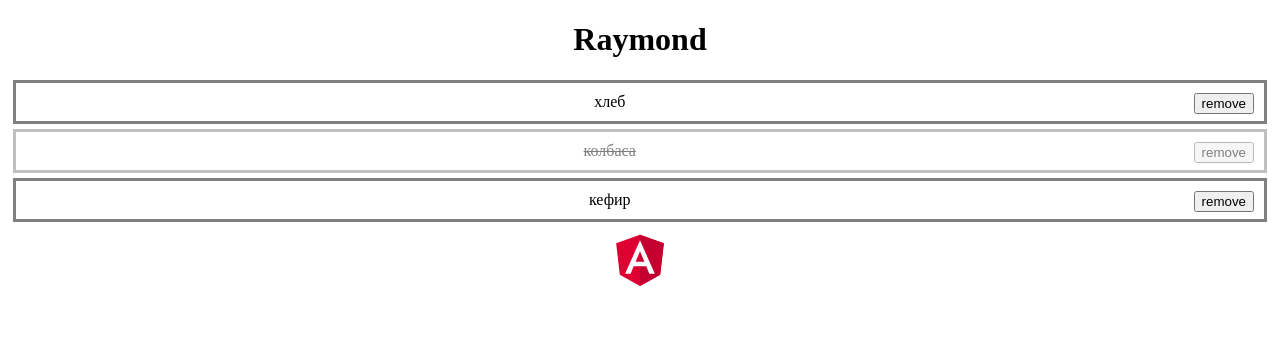
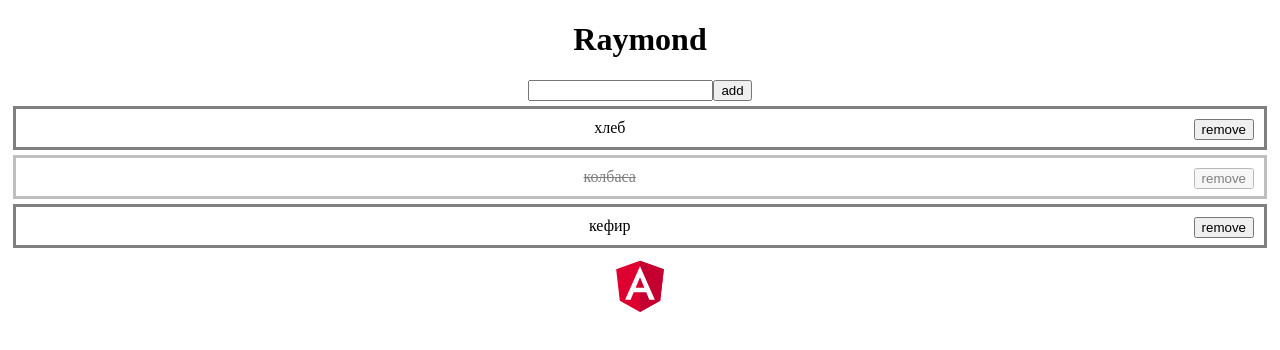
Before and after one commit to RaymondProduction/angular-to-do-list, an Angular app: page / in a window 1280 px wide. Shown: the top 350 px of the page. Built offline with nearby package versions, Linux system fonts and the light colour scheme.

Commit message:
Added method for added carrot

```diff
--- a/src/app/app.component.css
+++ b/src/app/app.component.css
@@ -18,6 +18,6 @@ img {
     width: 64px;
     height: 64px;
 }
-button {
+li button {
     float: right;
 }
--- a/src/app/app.component.html
+++ b/src/app/app.component.html
@@ -3,6 +3,8 @@
   <h1>
     {{ title }}
   </h1>
+  <input type="text">
+  <button  (click)="add()">add</button>
   <ul>
     <li [class.complete]="task.complete" (click)="select(task)" *ngFor="let task of tasks; let i = index">
       {{ task.title }}
--- a/src/app/app.component.ts
+++ b/src/app/app.component.ts
@@ -22,8 +22,14 @@ export class AppComponent {
   ];
   select(task: ITask) {
     task.complete = !task.complete;
-  };
+  }
   remove(index: number) {
     this.tasks.splice(index, 1);
   }
+  add(title: string) {
+    this.tasks.push({
+      title: 'морковь',
+      complete: false
+    })
+  }
 }
```
